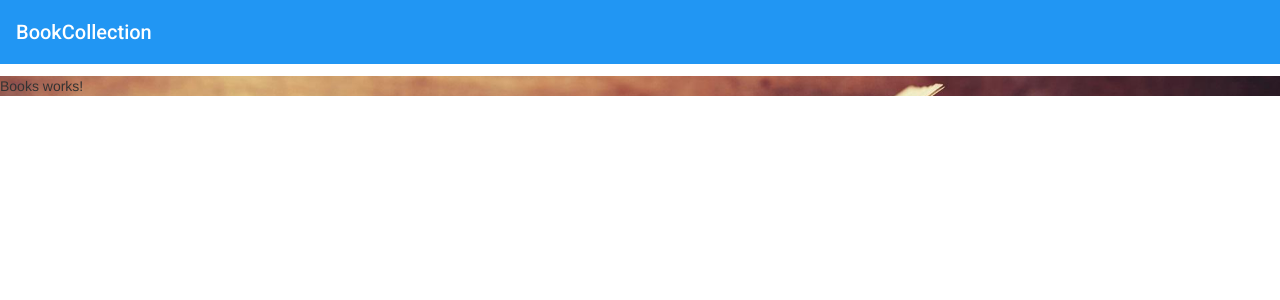
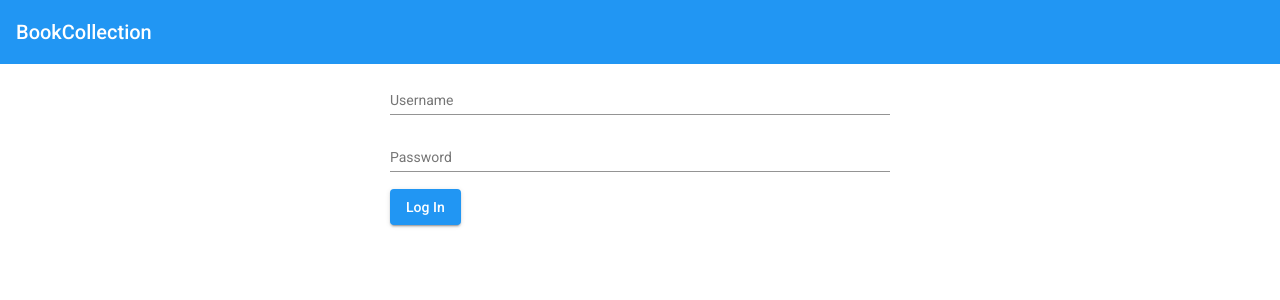
Before and after one commit to nicolasduarte93/BookDepositoryV1.2, an Angular app in the folder frontend/: page /login in a window 1280 px wide. Shown: the top 300 px of the page. Built offline with nearby package versions, Linux system fonts and the light colour scheme.

Commit message:
Angular Routing

```diff
--- a/frontend/src/app/app-routing.module.ts
+++ b/frontend/src/app/app-routing.module.ts
@@ -1,10 +1,19 @@
 import { NgModule } from '@angular/core';
 import { Routes, RouterModule } from '@angular/router';
+import { LoginComponent } from './components/login/login.component';
+import { BooksComponent } from './components/books/books.component';
+import { MainComponent } from './components/main/main.component';
 
-const routes: Routes = [];
+const routes: Routes = [
+  {path: '', redirectTo: '/login' , pathMatch: 'full'},
+  {path: 'login', component: LoginComponent},
+  {path: 'main', component: MainComponent},
+  {path: 'books', component: BooksComponent}
+];
 
 @NgModule({
   imports: [RouterModule.forRoot(routes)],
   exports: [RouterModule]
 })
 export class AppRoutingModule { }
+export const routingComponents = [LoginComponent, MainComponent, BooksComponent]
--- a/frontend/src/app/app.component.css
+++ b/frontend/src/app/app.component.css
@@ -11,7 +11,7 @@
 
 .bg {
     /* The image used */
-    background-image: url(../images/books-2.jpg);
+   /* background-image: url(../images/books-2.jpg);*/
 
     /* Full height */
     height: 1;
--- a/frontend/src/app/app.component.html
+++ b/frontend/src/app/app.component.html
@@ -1,3 +1,4 @@
+
 <!DOCTYPE html>
 <html lang="en">
 <head>
@@ -12,7 +13,7 @@
     </mat-toolbar>
   </p>
   <div class="bg">
-    <app-books></app-books>
+    <router-outlet></router-outlet>
   </div>
 
 </body>
--- a/frontend/src/index.html
+++ b/frontend/src/index.html
@@ -2,7 +2,7 @@
 <html lang="en">
 <head>
   <meta charset="utf-8">
-  <title>Frontend</title>
+  <title>BookCollection</title>
   <base href="/">
   <meta name="viewport" content="width=device-width, initial-scale=1">
   <link rel="icon" type="image/x-icon" href="favicon.ico">
```
Also changed, not shown: frontend/src/app/app.module.ts (+5 -4 lines).
